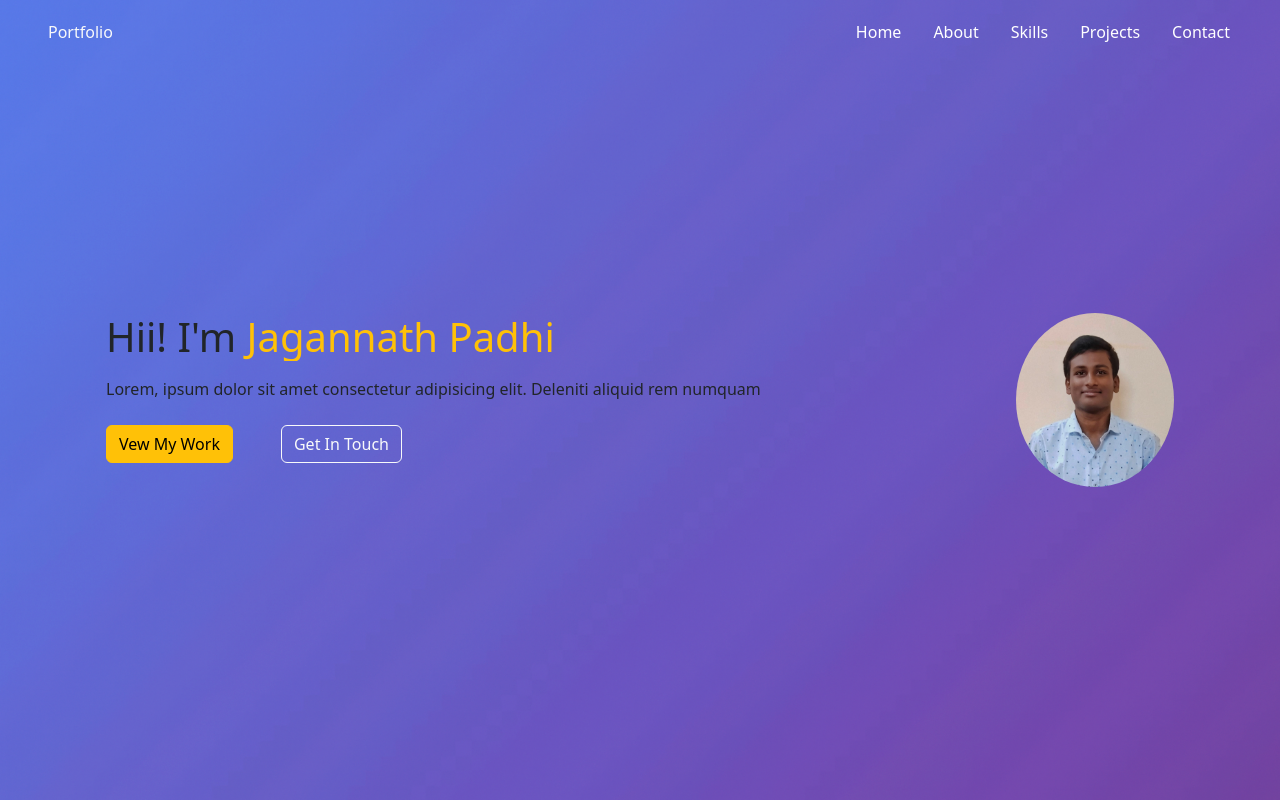
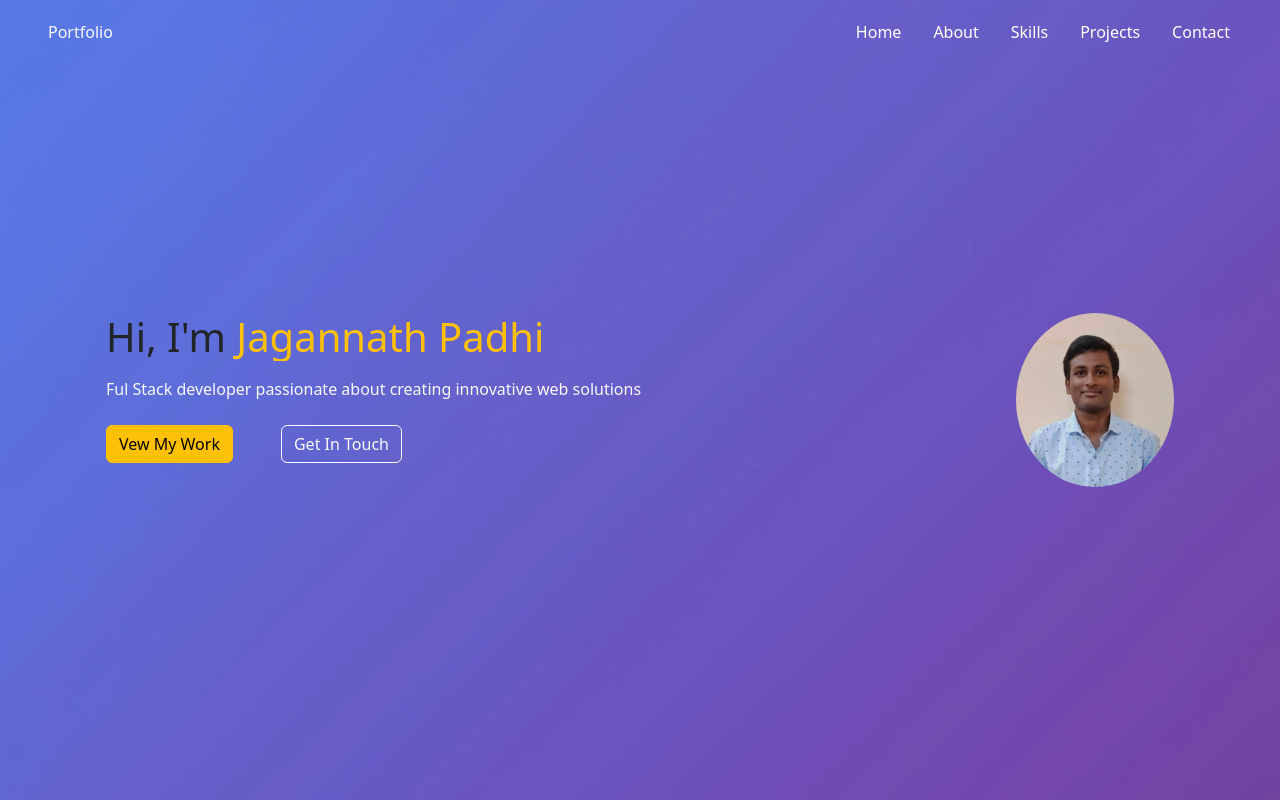
Before and after one commit to Jagannath357/My-Portfolio, a React (Create React App) app: page / in a window 1280 px wide. Shown: the top 800 px of the page. Built offline with nearby package versions, Linux system fonts and the light colour scheme.

Commit message:
file updated

```diff
--- a/src/components/Home.jsx
+++ b/src/components/Home.jsx
@@ -5,8 +5,8 @@ function Home() {
             <div className="container" >
                 <div className="container row" id='profileContainer'>
                     <div className="col-10 d-flex flex-column align-items-start gap-2 hero-desc">
-                        <h1>Hii! I'm <span className="text-warning">Jagannath Padhi</span></h1>
-                        <p>Lorem, ipsum dolor sit amet consectetur adipisicing elit. Deleniti aliquid rem numquam</p>
+                        <h1>Hi, I'm <span className="text-warning">Jagannath Padhi</span></h1>
+                        <p className='text-light'>Ful Stack developer passionate about creating innovative web solutions</p>
                         <div className="d-flex touch">
                             <button type="button" className="btn btn-warning btn">Vew My Work</button>
                             <button type="button" className="btn btn-outline-light ms-sm-5" id='mom'>Get In Touch</button>
```
